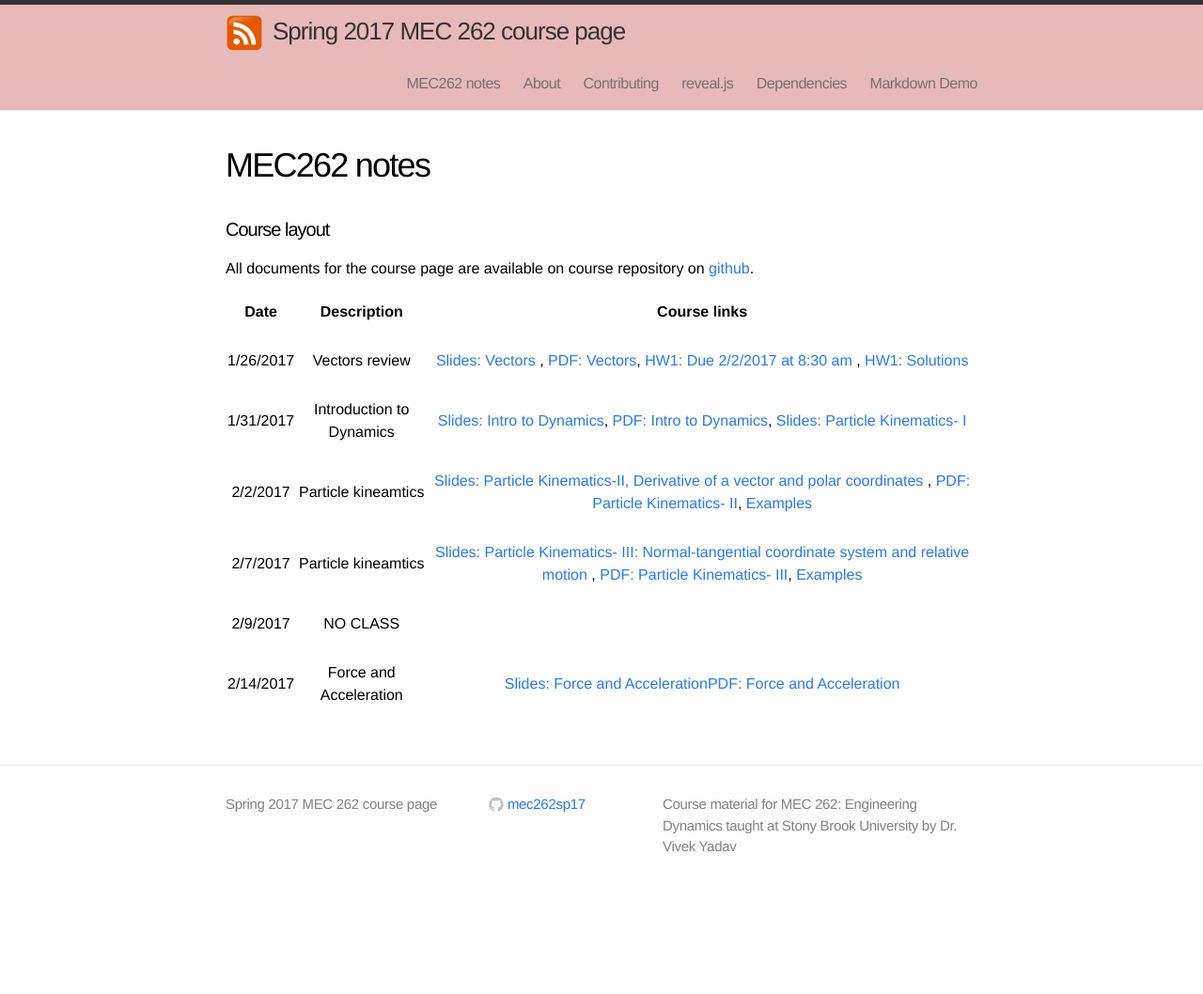
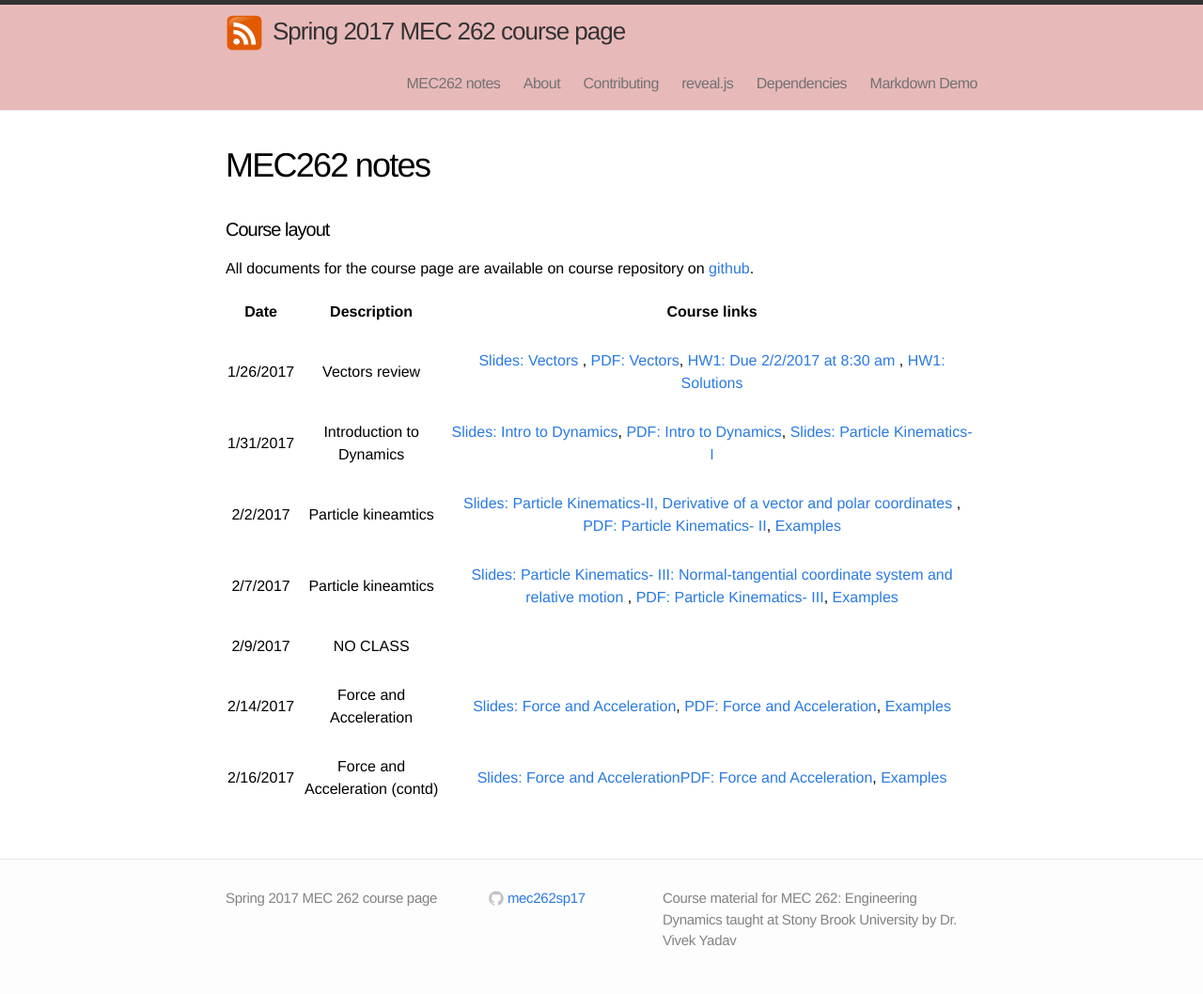
Before and after one commit to mec262sp17/mec262sp17.github.io, a Jekyll site: the page built from Course_materials.md, in a window 1280 px wide. Shown: the whole page at 94% size. Built offline with Jekyll 4.4.1, drawn with Linux system fonts in a browser that asks for light colours; before the commit the page ends 958 px from its top, so only the background shows below that.

Commit message:
added links to course page

```diff
--- a/Course_materials.md
+++ b/Course_materials.md
@@ -25,4 +25,6 @@ All documents for the course page are available on course repository on [github]
 | | | |
 |       2/9/2017    |    NO CLASS |       |
 | | | |
-|       2/14/2017    |    Force and Acceleration | [Slides: Force and Acceleration](https://mec262sp17.github.io/Presentations/Ch3_Force_and_Acceleration.html#/)[PDF: Force and Acceleration](https://mec262sp17.github.io/Presentations/Ch3_Force_and_Acceleration.pdf)      |
+|       2/14/2017    |    Force and Acceleration | [Slides: Force and Acceleration](https://mec262sp17.github.io/Presentations/Ch3_Force_and_Acceleration.html#/), [PDF: Force and Acceleration](https://mec262sp17.github.io/Presentations/Ch3_Force_and_Acceleration.pdf), [Examples](https://mec262sp17.github.io/Notes/examples_2142017_mec262.pdf)       |
+| | | |
+|       2/16/2017    |    Force and Acceleration (contd) | [Slides: Force and Acceleration](https://mec262sp17.github.io/Presentations/Ch3_Force_and_Acceleration.html#/)[PDF: Force and Acceleration](https://mec262sp17.github.io/Presentations/Ch3_Force_and_Acceleration.pdf), [Examples](https://mec262sp17.github.io/Notes/examples_2162017_mec262.pdf)             |
```
